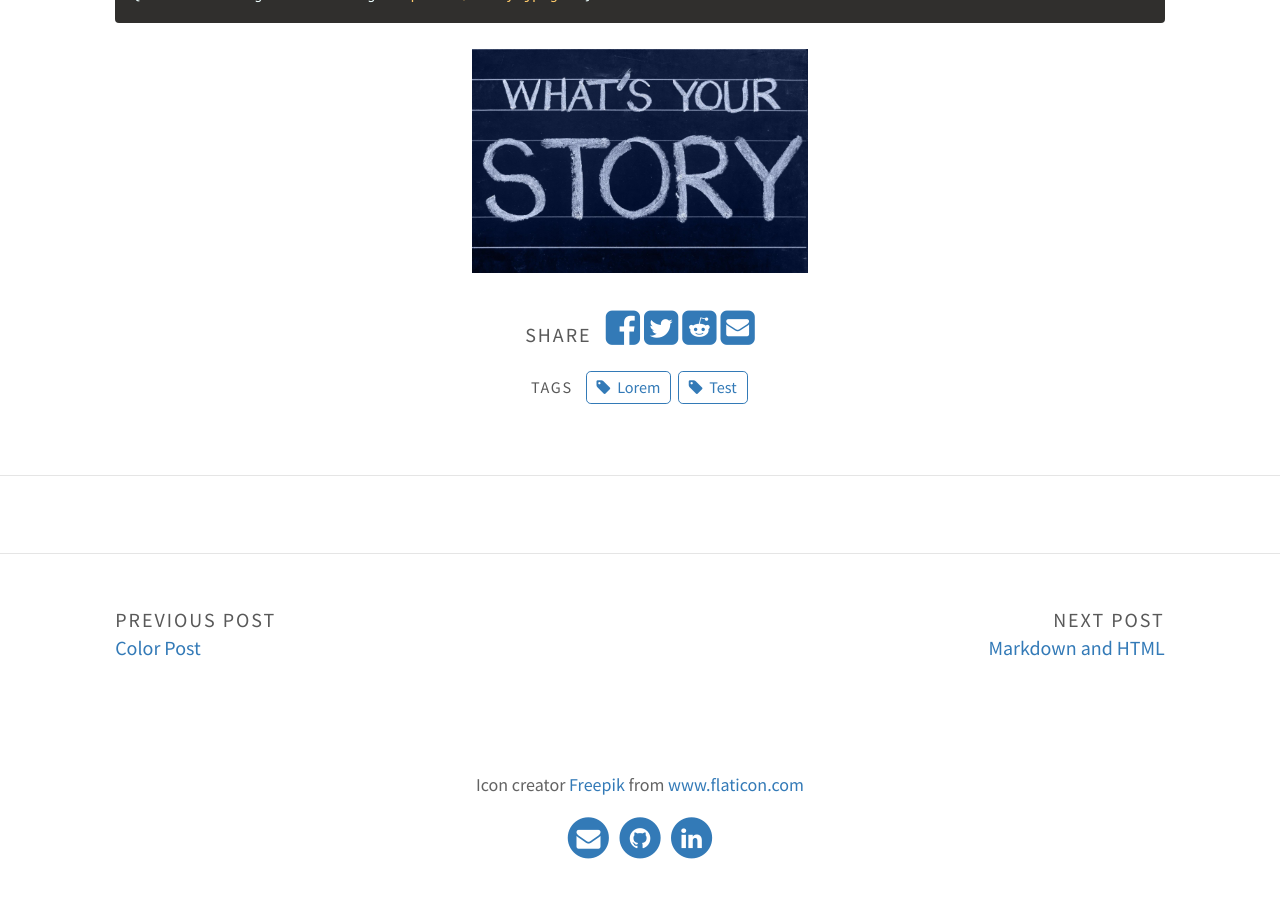
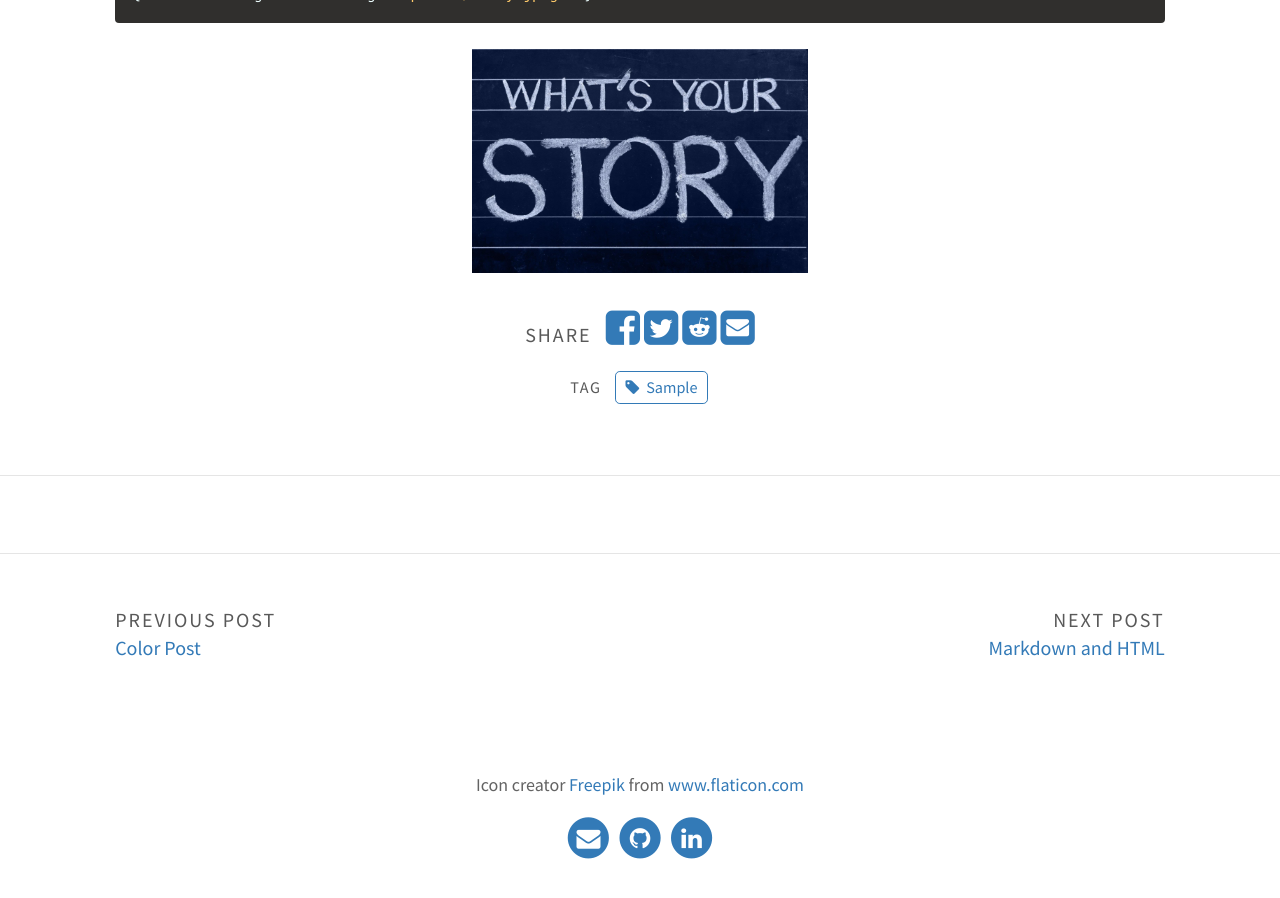
Before and after one commit to aerimforest/yenimm, a Jekyll site: the page built from _posts/2014-11-29-feature-images.md, in a window 1280 px wide and 900 px high, scrolled down 1814 px. Built offline with Jekyll 4.4.1, drawn with Linux system fonts in a browser that asks for light colours; comment, search, counter and statistics services are not loaded.

Commit message:
Update 2014-11-29-feature-images.md

```diff
--- a/_posts/2014-11-29-feature-images.md
+++ b/_posts/2014-11-29-feature-images.md
@@ -3,7 +3,7 @@ layout: post
 title: Feature images
 feature-img: "assets/img/pexels/desk-messy.jpeg"
 thumbnail: "assets/thumbnails/pexels/desk-messy.jpeg"
-tags: [Test, Lorem]
+tags: [Sample]
 ---
 
 Hopefully you will find enough information about how to set images in your blog here.
```
